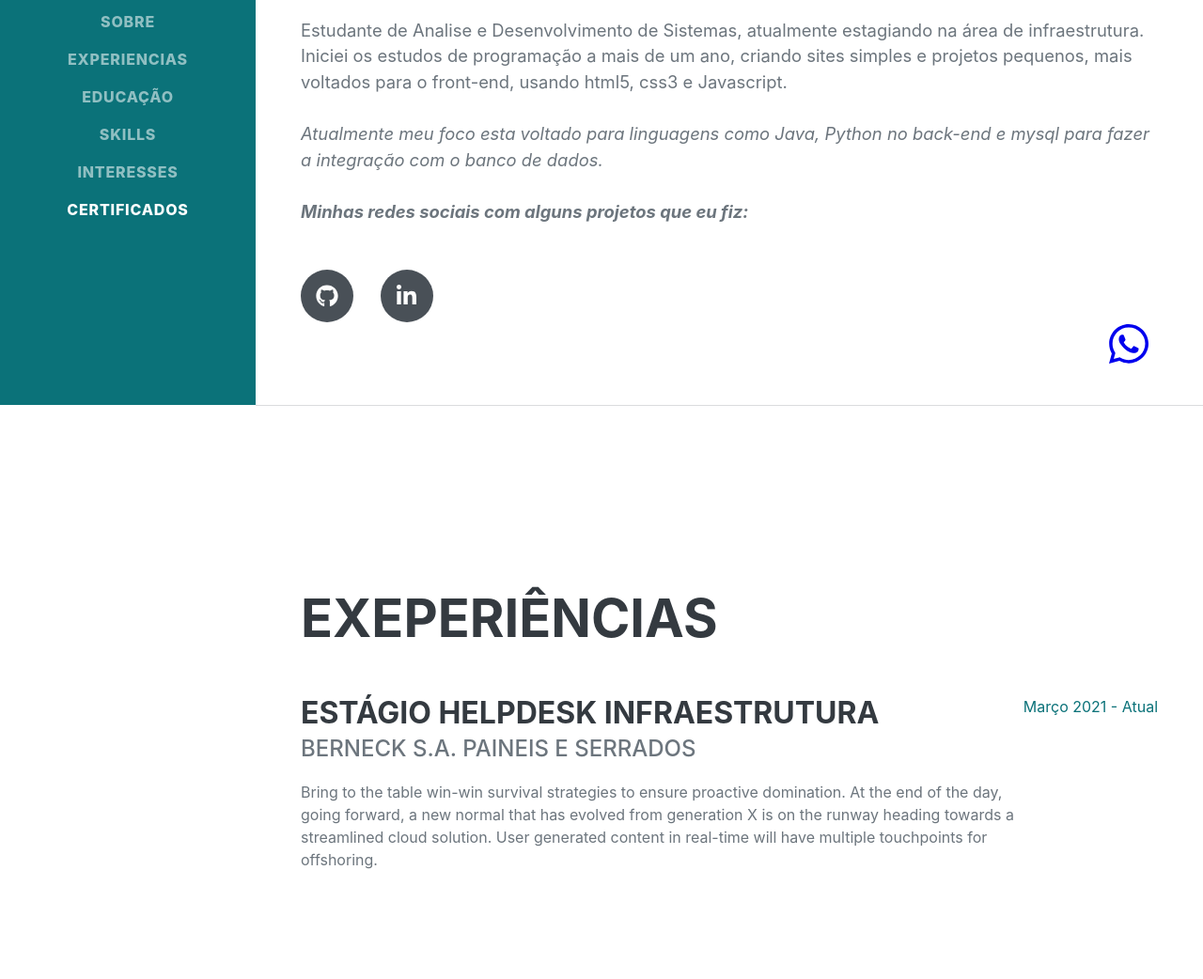
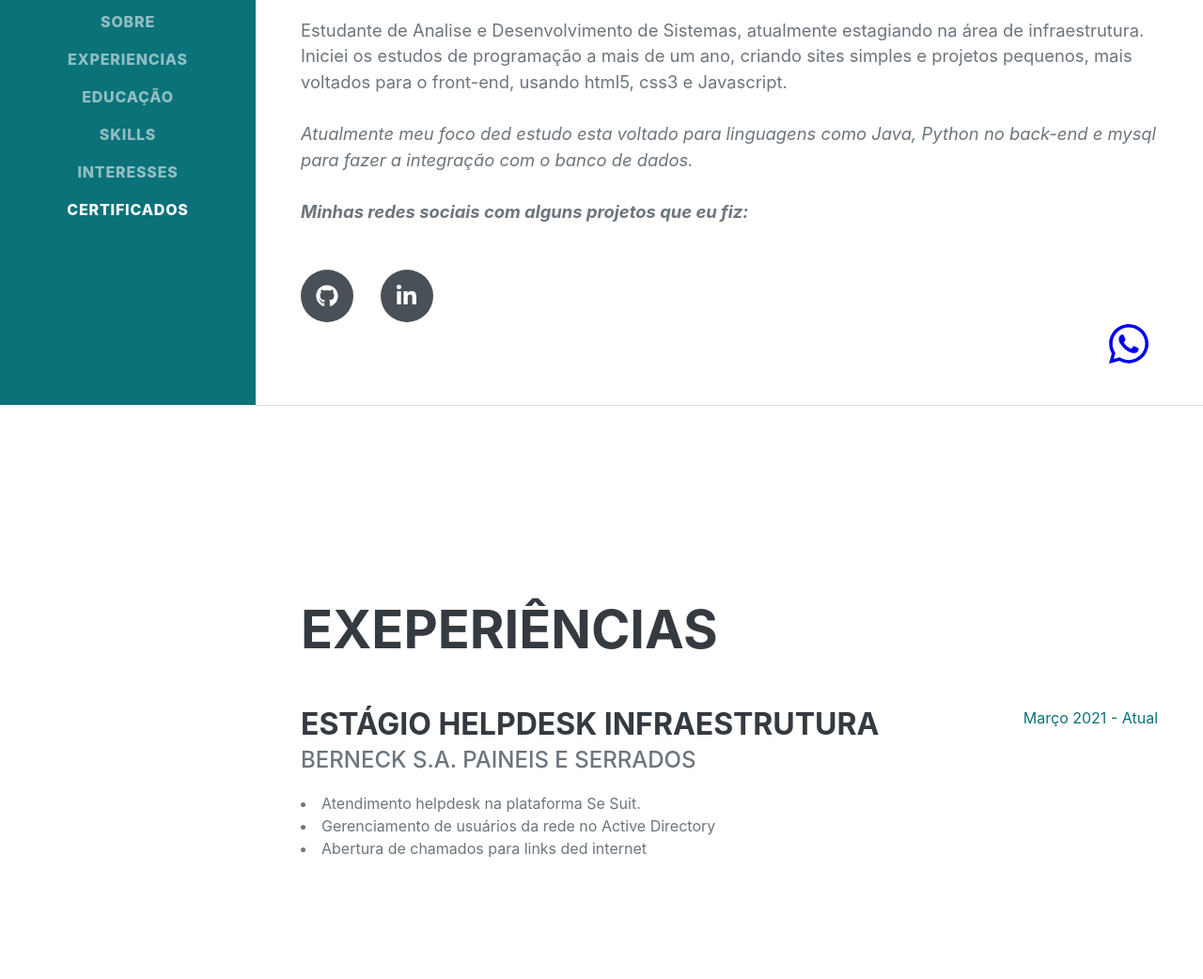
Before and after one commit to luanpjesus/portifolioWeb, a plain HTML site: page index.html in a window 1280 px wide. Shown: the part 369-1411 px from the top of the page at 94% size. Drawn offline with nearby package versions, Linux system fonts and the light colour scheme; a web font is replaced by a local one.

Commit message:
funcoes berneck

```diff
--- a/index.html
+++ b/index.html
@@ -73,7 +73,7 @@
                     Iniciei os estudos de programação a mais de um ano, criando sites simples e projetos pequenos, mais
                     voltados para o front-end, usando html5, css3 e Javascript. <br> <br>
 
-                    <i>Atualmente meu foco esta voltado para linguagens como Java, Python no back-end e mysql para fazer a
+                    <i>Atualmente meu foco ded estudo esta voltado para linguagens como Java, Python no back-end e mysql para fazer a
                     integração com o banco de dados.</i> <br> <br>
 
                      <i> <b> Minhas redes sociais com alguns projetos que eu fiz:</b> </i>
@@ -101,10 +101,11 @@
                     <div class="flex-grow-1">
                         <h3 class="mb-0">Estágio helpdesk infraestrutura</h3>
                         <div class="subheading mb-3">Berneck S.A. Paineis e Serrados </div>
-                        <p>Bring to the table win-win survival strategies to ensure proactive domination. At the end of
-                            the day, going forward, a new normal that has evolved from generation X is on the runway
-                            heading towards a streamlined cloud solution. User generated content in real-time will have
-                            multiple touchpoints for offshoring.</p>
+                        <p> <li>Atendimento helpdesk na plataforma Se Suit.</li>
+                            <li>Gerenciamento de usuários da rede no Active Directory</li>
+                            <li>Abertura de chamados para links ded internet </li>
+
+                        </p>
                     </div>
                     <div class="flex-shrink-0"><span class="text-primary">Março 2021 - Atual</span></div>
                 </div>
```
